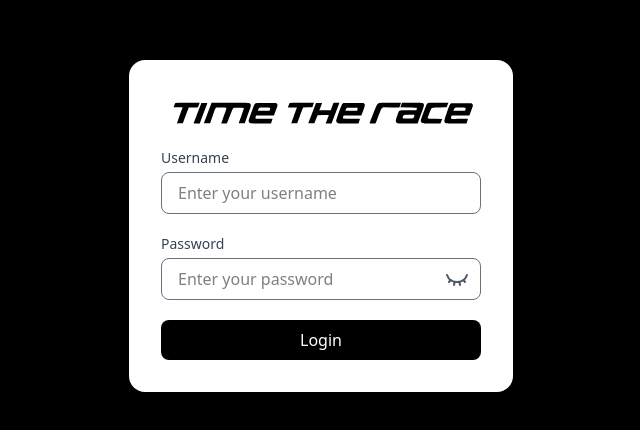
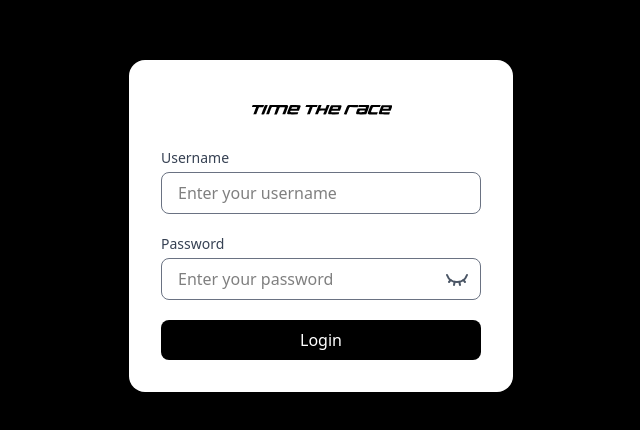
Before and after one commit to himanshu0072451/ExtractionToolFrontend, a React (Vite) app: page /#/login in a window 1280 px wide. Shown: the part 174-604 px from the top of the page, without its empty margins (319-959 px from the left). Built offline with nearby package versions, Linux system fonts and the light colour scheme.

Commit message:
Update Logo.jsx

```diff
--- a/src/Components/Logo.jsx
+++ b/src/Components/Logo.jsx
@@ -1,15 +1,34 @@
+// import React from "react";
+
+// const Logo = ({ color }) => {
+//   return (
+//     <div className="top h-[40px]">
+//       <div className="logo h-full w-full">
+//         <img
+//           className={`${color === "white" ? "invert" : ""}`}
+//           src={`${import.meta.env.BASE_URL}logo1.svg`}
+//           alt="LOGO!"
+//         />
+//       </div>
+//     </div>
+//   );
+// };
+
+// export default Logo;
+
+
+
+
 import React from "react";
 
 const Logo = ({ color }) => {
   return (
-    <div className="top h-[40px]">
-      <div className="logo h-full w-full">
-        <img
-          className={`${color === "white" ? "invert" : ""}`}
-          src={`${import.meta.env.BASE_URL}logo1.svg`}
-          alt="LOGO!"
-        />
-      </div>
+    <div className="top h-[40px] w-[150px]">
+      <img
+        src={`${import.meta.env.BASE_URL}logo1.svg`}
+        alt="LOGO!"
+        className={`${color === "white" ? "invert" : ""} h-full w-full object-contain`}
+      />
     </div>
   );
 };
```
